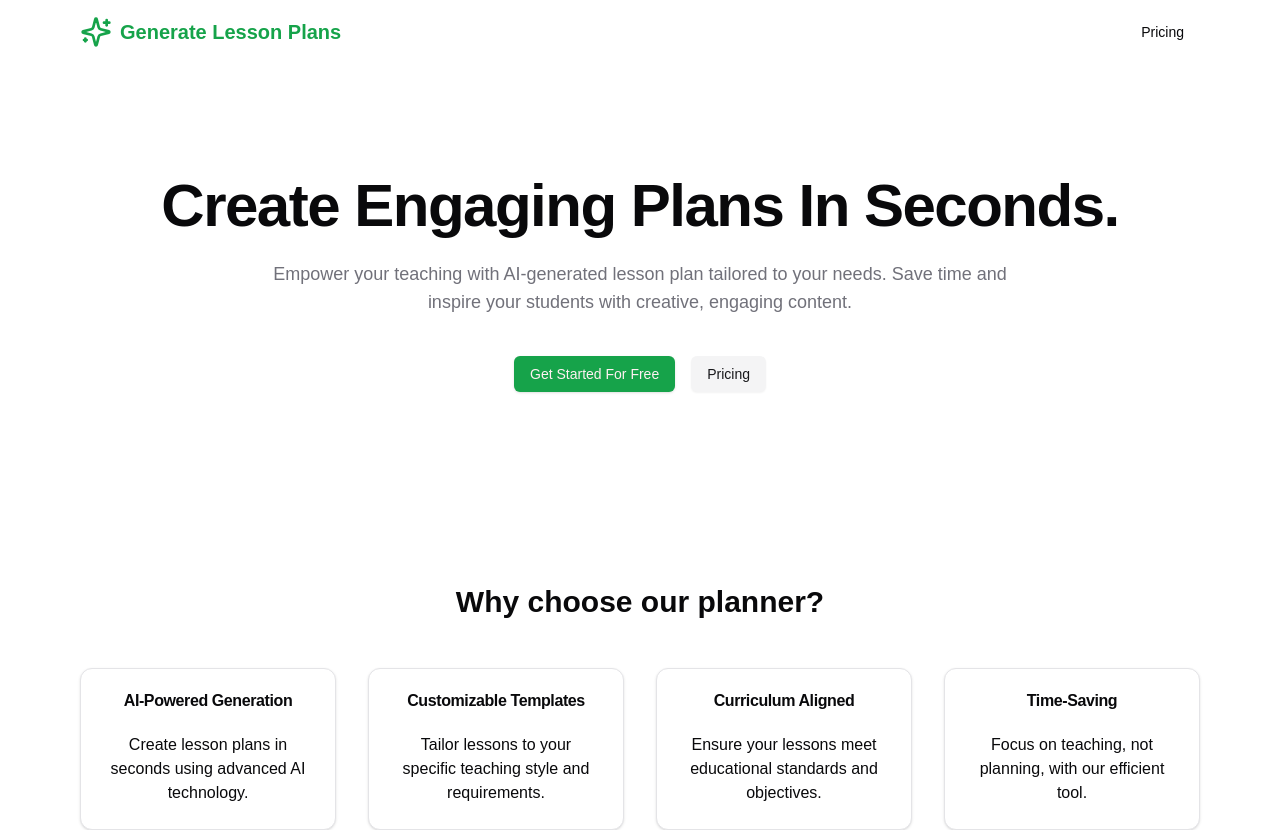
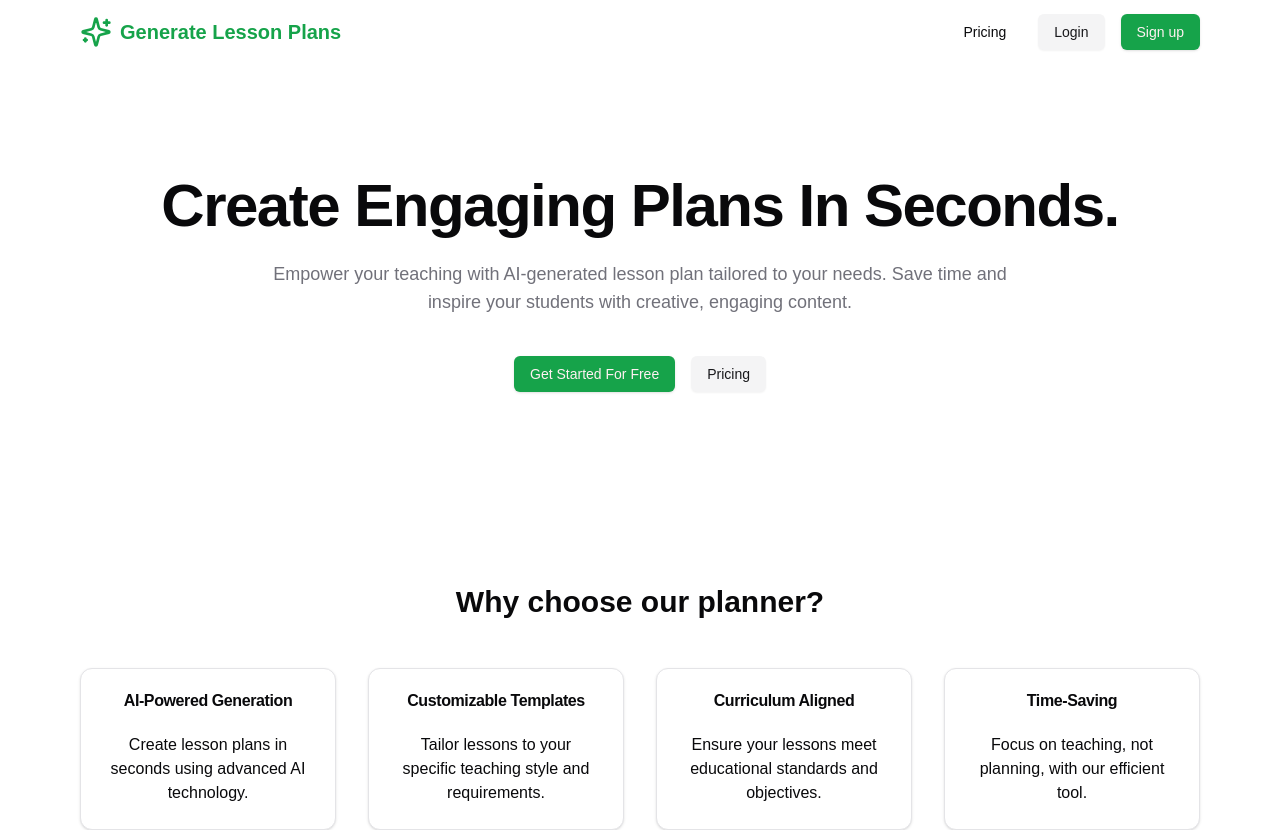
Before and after one commit to AdityaSahu786/EduMate, a Next.js app: page / in a window 1280 px wide. Shown: the top 830 px of the page. Built offline with nearby package versions, Linux system fonts and the light colour scheme.

Commit message:
Adding Authentication Buttons

```diff
--- a/components/common/Navbar.tsx
+++ b/components/common/Navbar.tsx
@@ -5,6 +5,7 @@ import Link from "next/link"
 import { buttonVariants } from '../ui/button'
 
 const Navbar = () => {
+  const user = false;
   return (
     <header>
         <MaxWidthWrapper>
@@ -23,6 +24,35 @@ const Navbar = () => {
                     >
                        Pricing
                     </Link>
+                    {!user ? (
+                        <>
+                        <Link href="/login"
+                          className={buttonVariants({
+                            variant: "secondary",
+                          })}
+                        >
+                          Login
+                        </Link>
+                        <Link href="/register" className={buttonVariants()}>
+                          Sign up
+                        </Link>
+                        </>
+                      ) : (
+                        <div className='flex items-center gap-2'>
+                          <Link href="/dashboard"
+                            className={
+                              buttonVariants({
+                                variant: "secondary"
+                              })
+                            }>
+                              Dashboard
+                            </Link>
+                            <Link className={buttonVariants()} href={"/create"}>
+                              Create
+                            </Link>
+                        </div>
+                      )
+                    }
                 </nav>
             </div>
         </MaxWidthWrapper>
```
